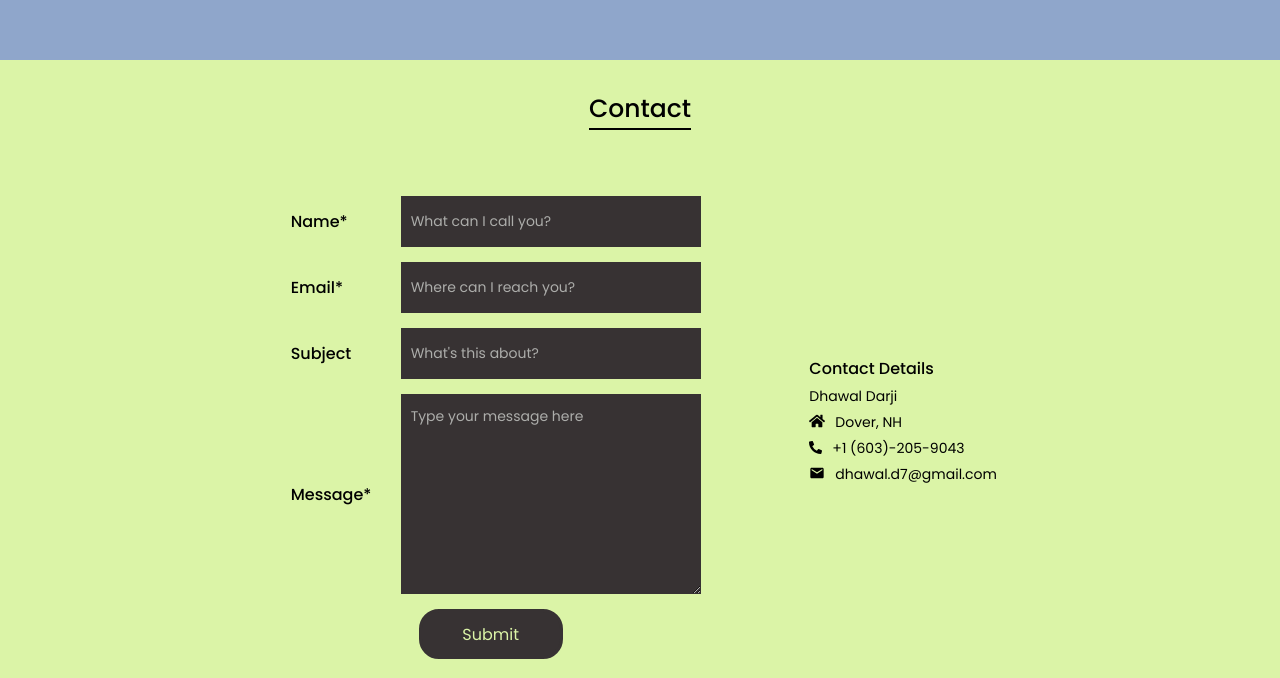
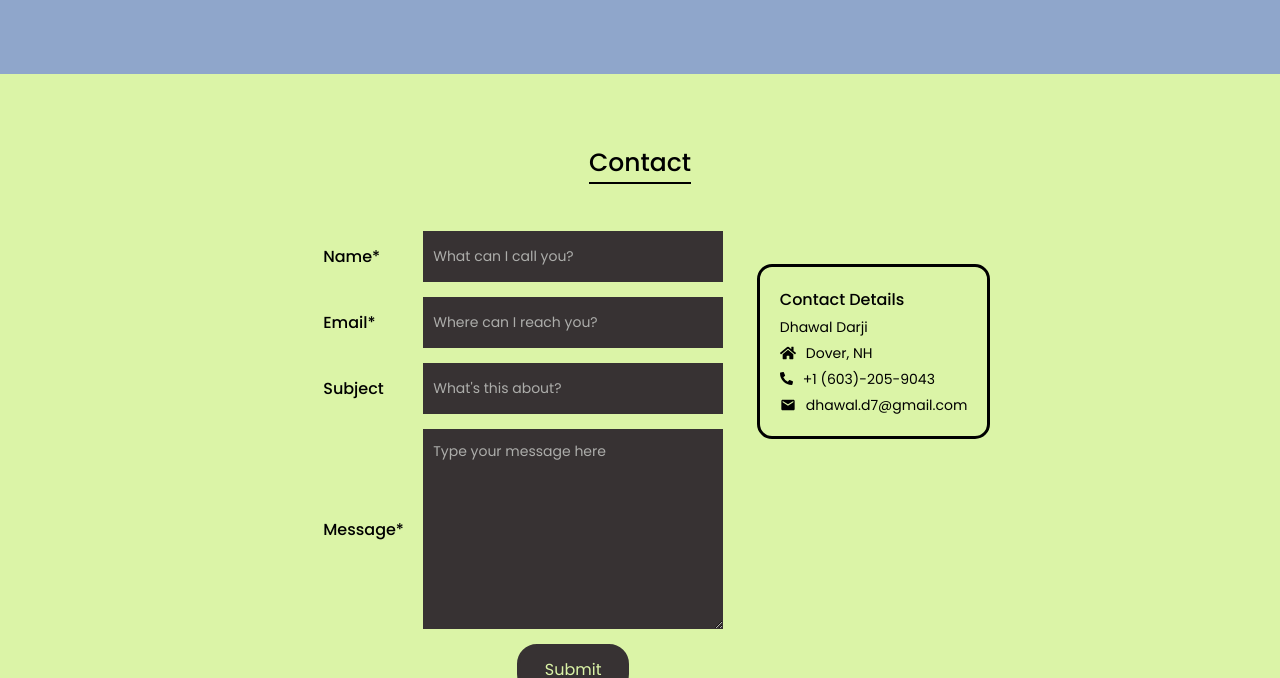
Before and after one commit to dhawaldarji7/dhawaldarjiportfolio2.0, a React (Create React App) app: page / in a window 1280 px wide. Shown: the part 3139-3817 px from the top of the page. Built offline with nearby package versions, Linux system fonts and the light colour scheme.

Commit message:
UI fixes!!!

```diff
--- a/src/Components/About/AboutStyledElemenets.js
+++ b/src/Components/About/AboutStyledElemenets.js
@@ -39,7 +39,7 @@ export const AboutImage = styled.img`
 export const AboutContent = styled.div`
   color: black;
   margin-left: 20px;
-  width: 100vmin;
+  width: 50%;
   align-items: center;
   justify-content: center;
 
--- a/src/Components/Background/BackgroundStyledElements.js
+++ b/src/Components/Background/BackgroundStyledElements.js
@@ -14,11 +14,6 @@ export const BackgroundContent = styled.div`
   flex-direction: column;
   align-items: center;
   justify-content: center;
-
-  @media screen and (max-width: 640px) {
-    align-items: center;
-    justify-content: center;
-  }
 `;
 
 export const Section = styled.div`
@@ -26,7 +21,6 @@ export const Section = styled.div`
   flex-direction: row;
   justify-content: flex-start;
   padding-top: 40px;
-  margin-left: 5vw;
 `;
 
 export const Item = styled.div`
--- a/src/Components/Contact/ContactStyledElements.js
+++ b/src/Components/Contact/ContactStyledElements.js
@@ -10,10 +10,15 @@ export const ContactContainer = styled.div`
   justify-content: center;
   background: #dbf4a7;
   user-select: none;
-  height: auto;
+  height: 700px;
+  width: 100%;
   padding-top: 30px;
   user-select: none;
   padding-bottom: 30px;
+
+  @media screen and (max-width: 640px) {
+    height: fit-content;
+  }
 `;
 
 export const Heading = styled(H)`
@@ -22,35 +27,35 @@ export const Heading = styled(H)`
 
 export const ContactGrid = styled.div`
   display: grid;
-
+  margin-top: 12px;
   grid-template-columns: 2fr 1fr;
-  grid-template-rows: 80%;
-  height: 700px;
-  width: 70%;
+  grid-template-rows: fit-content;
   justify-content: center;
-  align-items: center;
 
   @media screen and (max-width: 640px) {
     grid-template-columns: 1fr;
-    grid-template-rows: 75%;
+    grid-template-rows: fit-content;
     width: 80vw;
   }
 `;
 
 export const ContactForm = styled.div`
   padding: 10px 10px;
-
-  height: auto;
+  justify-content: center;
+  align-items: center;
 `;
 
 export const Form = styled.form`
   label {
-    margin: 10px 10px;
     color: black;
     display: inline-block;
     width: 100px;
     font-weight: 500;
     font-size: 16px;
+
+    @media screen and (max-width: 640px) {
+      text-align: center;
+    }
   }
 
   input,
@@ -91,6 +96,12 @@ export const Field = styled.div`
   flex-direction: row;
   align-items: center;
   justify-content: center;
+
+  @media screen and (max-width: 640px) {
+    display: flex;
+    flex-direction: column;
+    align-items: center;
+  }
 `;
 
 export const Button = styled.button`
@@ -115,6 +126,20 @@ export const ContactDetails = styled.div`
   padding: 20px 20px;
   display: flex;
   flex-direction: column;
+  align-items: flex-start;
+  justify-content: flex-start;
+  width: fit-content;
+  border: 3px solid black;
+  border-radius: 15px;
+  height: fit-content;
+  margin-top: 25%;
+
+  @media screen and (max-width: 640px) {
+    margin-top: 0;
+
+    justify-content: center;
+    justify-self: center;
+  }
 `;
 
 export const Details = styled.div`
--- a/src/Components/Contact/index.js
+++ b/src/Components/Contact/index.js
@@ -32,19 +32,19 @@ const Contact = () => {
             </Field>
 
             <Field>
-              <label htmlFor="">
+              <label htmlFor="Email">
                 Email<span>*</span>
               </label>
               <input type="text" placeholder="Where can I reach you?" />
             </Field>
 
             <Field>
-              <label htmlFor="Name">Subject</label>
+              <label htmlFor="Subject">Subject</label>
               <input type="text" placeholder="What's this about?" />
             </Field>
 
             <Field>
-              <label htmlFor="Name">
+              <label htmlFor="Message">
                 Message<span>*</span>
               </label>
               <textarea
@@ -58,6 +58,7 @@ const Contact = () => {
             </Field>
 
             <Field>
+              <label htmlFor="SubmitButton"></label>
               <Button>Submit</Button>
             </Field>
           </Form>
--- a/src/Components/Footer/FooterStyledElements.js
+++ b/src/Components/Footer/FooterStyledElements.js
@@ -11,7 +11,6 @@ export const FooterContainer = styled.div`
   justify-content: center;
   padding-bottom: 12px;
   height: fit-content;
-  width: 100%;
   color: #888888;
   user-select: none;
 `;
--- a/src/Components/HomeScreen/HomeScreenStyledElements.js
+++ b/src/Components/HomeScreen/HomeScreenStyledElements.js
@@ -6,8 +6,9 @@ export const HomeScreenContainer = styled.div`
   justify-content: center;
   align-items: center;
   padding: 0 30px;
-  height: 101vh;
+  height: 800px;
   position: relative;
+
   z-index: 1;
 `;
 
@@ -17,7 +18,7 @@ export const HomeScreenBg = styled.div`
   right: 0;
   bottom: 0;
   left: 0;
-  width: 100%;
+
   height: 100%;
   overflow: hidden;
 `;
--- a/src/Components/Navbar/index.js
+++ b/src/Components/Navbar/index.js
@@ -45,7 +45,6 @@ const Navbar = ({ toggle }) => {
           >
             Dhawal Darji
           </NavLogo>
-
           <NavItems>
             <NavItem>
               <NavItemLink
--- a/src/Components/Projects/ProjectsStyledElements.js
+++ b/src/Components/Projects/ProjectsStyledElements.js
@@ -4,4 +4,5 @@ export const ProjectsContainer = styled.div`
   height: 800px;
   background: #8fa6cb;
   user-select: none;
+  width: 100%;
 `;
--- a/src/Components/Sidebar/SidebarStyledElements.js
+++ b/src/Components/Sidebar/SidebarStyledElements.js
@@ -1,15 +1,6 @@
-import styled, { keyframes } from "styled-components";
+import styled from "styled-components";
 import { FaTimes } from "react-icons/fa";
 import { Link as LinkS } from "react-scroll";
-
-const SidebarIconAnimation = keyframes`
-  from {
-    transform: rotate(0deg);
-  }
-  to {
-    transform: rotate(180deg);
-  }
- `;
 
 export const SidebarContainer = styled.aside`
   position: fixed;
@@ -32,10 +23,6 @@ export const CloseIcon = styled(FaTimes)`
     color: antiquewhite;
     transform: scale(1.1);
   }
-
-  animation: ${({ isOpen }) => (isOpen ? SidebarIconAnimation : "none")};
-  animation-duration: 0.5s;
-  animation-delay: 0.6s;
 `;
 
 export const Icon = styled.div`
```
